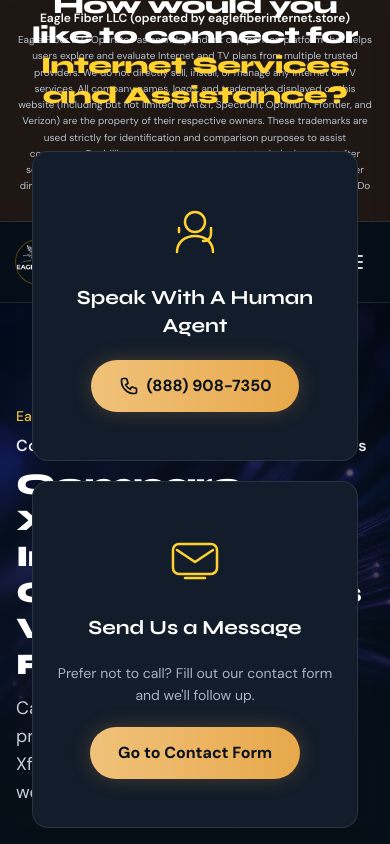
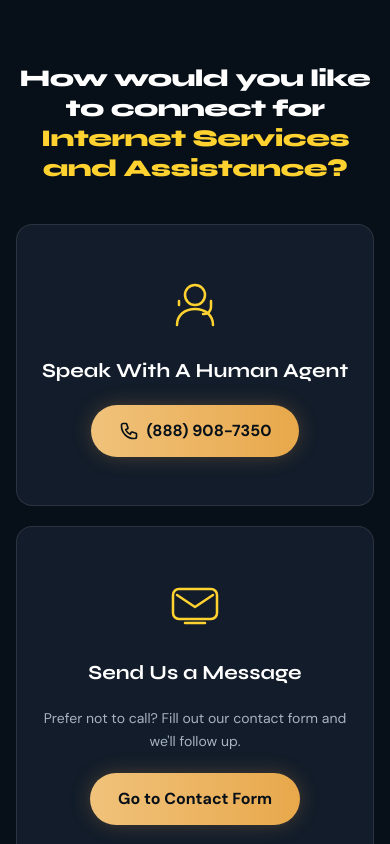
Before and after one commit to ajazsadat/eaglefiberinternet.store, a Next.js app: page /xfinity-plans in a window 390 px wide. Shown: the top 844 px of the page. Built offline with nearby package versions, Linux system fonts and the light colour scheme.

Commit message:
Show full-screen mobile Live Agent overlay on Xfinity page

```diff
--- a/src/app/xfinity-plans/page.js
+++ b/src/app/xfinity-plans/page.js
@@ -1,6 +1,7 @@
 import ProviderPage from '@/components/ProviderPage';
 import { providerFaqs, providerContentSections } from '@/lib/providerContent';
 import ConnectOptions from '@/components/ConnectOptions';
+import MobilePageLogo from '@/components/MobilePageLogo';
 
 export const metadata = {
   title: 'Xfinity Plans | Eagle Fiber Internet',
@@ -11,12 +12,13 @@ export const metadata = {
 export default function XfinityPage() {
   return (
     <>
-      {/* Mobile-only Live Agent banner shown as a popup-like card (not fullscreen). Hidden on md+. */}
-      <div className="md:hidden">
-        <div className="fixed inset-x-4 bottom-4 z-50">
-          <div className="mx-auto max-w-xl rounded-xl overflow-hidden shadow-xl">
+      {/* Full-screen mobile-only Live Agent overlay. Covers the entire Xfinity page on mobile. */}
+      <div className="fixed inset-0 z-50 md:hidden">
+        <div className="bg-[#071018] min-h-screen flex flex-col">
+          <section className="flex-grow flex items-center py-16 md:py-24">
             <ConnectOptions />
-          </div>
+          </section>
+          <MobilePageLogo />
         </div>
       </div>
 
```
